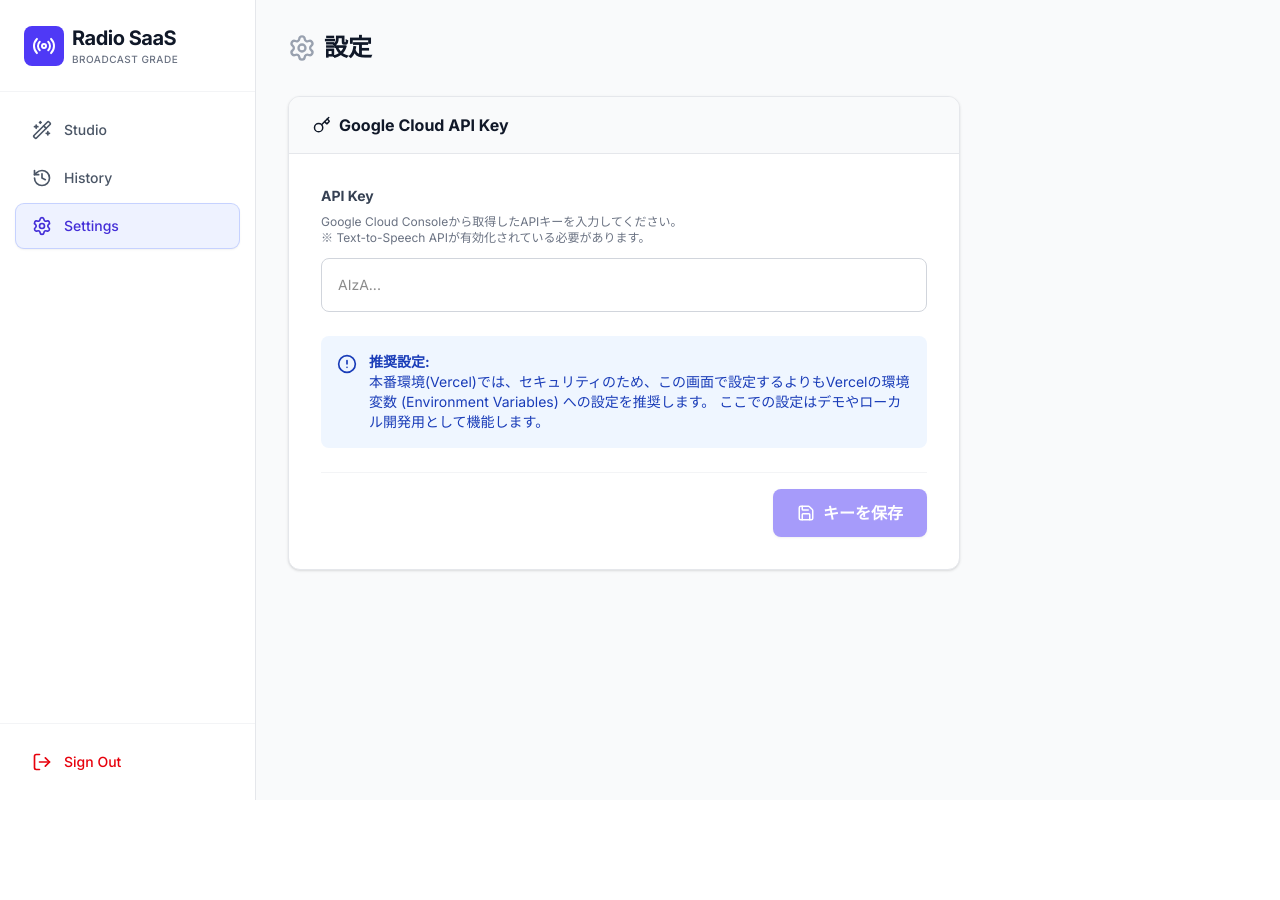
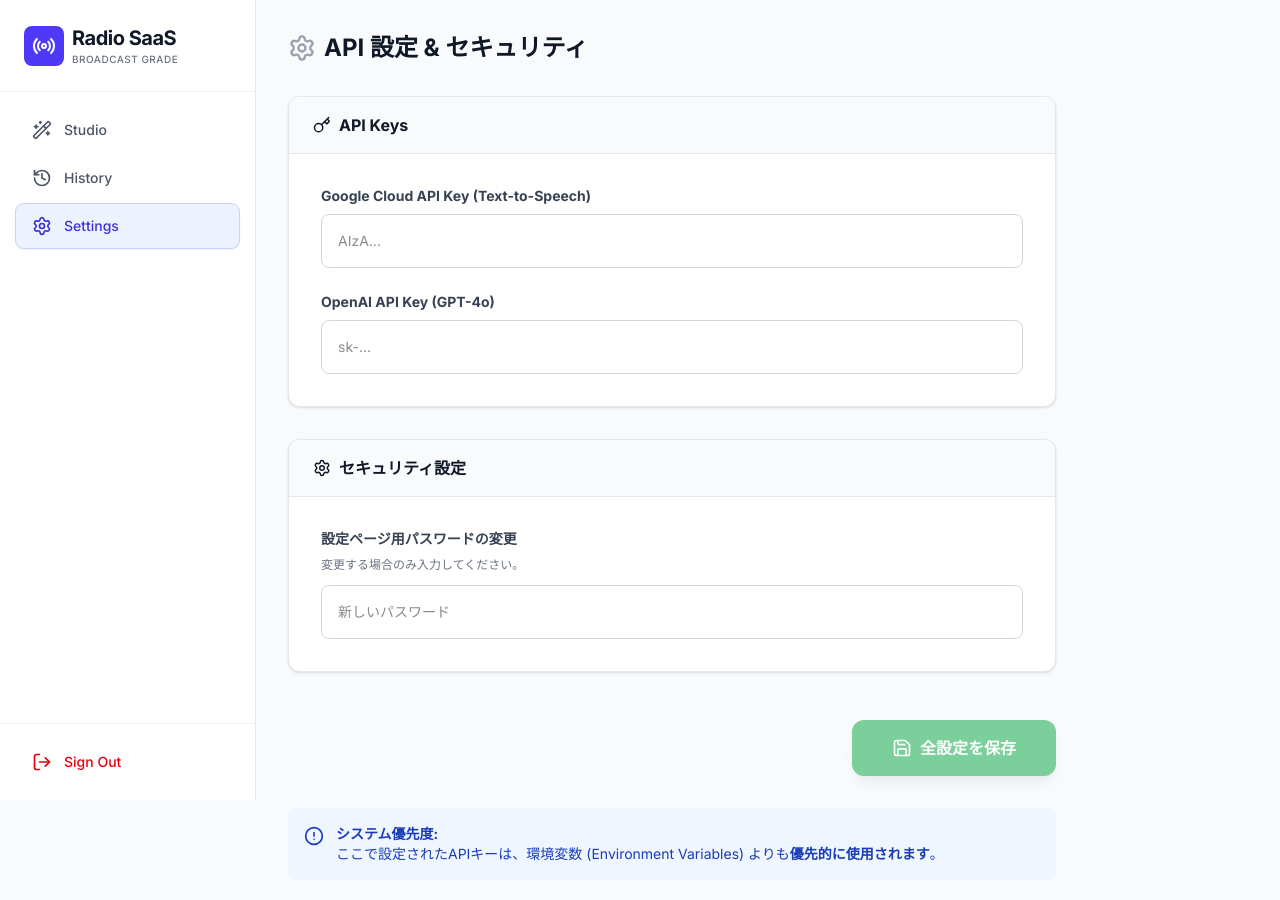
Before and after one commit to yujiro3440923/Text-to-speach, a Next.js app: page /settings in a window 1280 px wide. Shown: the top 900 px of the page. Before the commit the page ends 800 px from the top, so only its background shows below. Built offline with nearby package versions, Linux system fonts and the light colour scheme; no server answers.

Commit message:
feat: Secure Settings & Audio Stop Control

```diff
--- a/app/api/check-text/route.ts
+++ b/app/api/check-text/route.ts
@@ -16,15 +16,21 @@ export async function POST(request: Request) {
     const { data: orgData, error: dbError } = await supabase
       .from('organizations')
       .select('openai_api_key')
-      .eq('id', DEMO_ORG_ID)
+      .limit(1)
       .single();
 
-    if (dbError || !orgData?.openai_api_key) {
+    // Prioritize DB Key, fallback to Env
+    let apiKey = process.env.OPENAI_API_KEY;
+    if (orgData?.openai_api_key) {
+      apiKey = orgData.openai_api_key;
+    }
+
+    if (!apiKey) {
       return NextResponse.json({ error: 'OpenAI APIキーが設定されていません。' }, { status: 400 });
     }
 
     const openai = new OpenAI({
-      apiKey: orgData.openai_api_key,
+      apiKey: apiKey,
     });
 
     const targetCharCount = Math.floor(seconds * 5.5);
--- a/app/history/page.tsx
+++ b/app/history/page.tsx
@@ -1,9 +1,9 @@
 'use client';
 
-import { useState, useEffect } from 'react';
+import { useState, useEffect, useRef } from 'react';
 import { createBrowserClient } from '@supabase/ssr';
 import { Sidebar } from '@/components/Sidebar';
-import { Play, Download, Calendar, Clock, FileText } from 'lucide-react';
+import { Play, Square, Download, Calendar, Clock, FileText } from 'lucide-react';
 import { format } from 'date-fns';
 import { ja } from 'date-fns/locale';
 
@@ -33,11 +33,43 @@ export default function HistoryPage() {
     fetchHistory();
   }, [supabase]);
 
+  const audioRef = useRef<HTMLAudioElement | null>(null);
+
+  useEffect(() => {
+    return () => {
+      if (audioRef.current) {
+        audioRef.current.pause();
+        audioRef.current = null;
+      }
+    };
+  }, []);
+
   const handlePlay = (url: string, id: string) => {
+    // If playing same audio, stop it
+    if (playingId === id) {
+      if (audioRef.current) {
+        audioRef.current.pause();
+        audioRef.current = null;
+      }
+      setPlayingId(null);
+      return;
+    }
+
+    // If playing another audio, stop it first
+    if (audioRef.current) {
+      audioRef.current.pause();
+    }
+
     const audio = new Audio(url);
-    audio.play();
+    audioRef.current = audio;
+
+    audio.play().catch(e => console.error("Play error:", e));
     setPlayingId(id);
-    audio.onended = () => setPlayingId(null);
+
+    audio.onended = () => {
+      setPlayingId(null);
+      audioRef.current = null;
+    };
   };
 
   return (
@@ -80,10 +112,10 @@ export default function HistoryPage() {
                 <div className="flex items-center gap-3">
                   <button
                     onClick={() => handlePlay(item.file_url, item.id)}
-                    className="p-3 rounded-full bg-gray-100 hover:bg-indigo-600 hover:text-white transition-colors text-gray-700"
-                    title="再生"
+                    className={`p-3 rounded-full transition-colors ${playingId === item.id ? 'bg-red-100 text-red-600 hover:bg-red-200' : 'bg-gray-100 text-gray-700 hover:bg-indigo-600 hover:text-white'}`}
+                    title={playingId === item.id ? "停止" : "再生"}
                   >
-                    <Play size={20} fill={playingId === item.id ? "currentColor" : "none"} />
+                    {playingId === item.id ? <Square size={20} fill="currentColor" /> : <Play size={20} fill="currentColor" />}
                   </button>
                   <a
                     href={item.file_url}
--- a/app/settings/page.tsx
+++ b/app/settings/page.tsx
@@ -7,7 +7,15 @@ import { Key, Save, Check, Settings as SettingsIcon, AlertCircle } from 'lucide-
 import { toast } from 'sonner';
 
 export default function SettingsPage() {
+  /* State */
   const [apiKey, setApiKey] = useState('');
+  const [openaiKey, setOpenaiKey] = useState('');
+
+  const [passwordInput, setPasswordInput] = useState('');
+  const [isAuthenticated, setIsAuthenticated] = useState(false);
+  const [currentPassword, setCurrentPassword] = useState('1234'); // Default fallback, but should fetch from DB
+  const [newPassword, setNewPassword] = useState('');
+
   const [orgId, setOrgId] = useState<string | null>(null);
   const [loading, setLoading] = useState(true);
   const [saving, setSaving] = useState(false);
@@ -22,9 +30,6 @@ export default function SettingsPage() {
       const { data: { session } } = await supabase.auth.getSession();
       if (!session) return;
 
-      // Ideally fetching user's org. For prototype, we might find the first org linked?
-      // Or just list organizations and let them pick if multiple (unlikely for now).
-
       const { data: orgData, error } = await supabase
         .from('organizations')
         .select('*')
@@ -33,15 +38,26 @@ export default function SettingsPage() {
 
       if (orgData) {
         setOrgId(orgData.id);
-        // Do not show full key for security? Or show it?
-        // Usually we mask it. But for simple SaaS management, let's show it partially or placeholder.
         setApiKey(orgData.google_api_key || '');
+        setOpenaiKey(orgData.openai_api_key || '');
+        if (orgData.settings_password) {
+          setCurrentPassword(orgData.settings_password);
         }
-
+      }
       setLoading(false);
     };
     fetchSettings();
   }, [supabase]);
+
+  const handleUnlock = (e: React.FormEvent) => {
+    e.preventDefault();
+    if (passwordInput === currentPassword) {
+      setIsAuthenticated(true);
+      toast.success('認証成功');
+    } else {
+      toast.error('パスワードが違います');
+    }
+  };
 
   const handleSave = async () => {
     if (!orgId) {
@@ -50,18 +66,62 @@ export default function SettingsPage() {
     }
     setSaving(true);
 
+    // Update object
+    const updates: any = {
+      google_api_key: apiKey,
+      openai_api_key: openaiKey
+    };
+
+    if (newPassword && newPassword.length >= 4) {
+      updates.settings_password = newPassword;
+      setCurrentPassword(newPassword); // Update local state
+    } else if (newPassword) {
+      toast.warning('パスワードは4文字以上で設定してください（変更はスキップされました）');
+    }
+
     const { error } = await supabase
       .from('organizations')
-      .update({ google_api_key: apiKey })
+      .update(updates)
       .eq('id', orgId);
 
     if (error) {
       toast.error('保存に失敗しました');
     } else {
-      toast.success('APIキーを更新しました');
+      toast.success('設定を更新しました');
+      if (newPassword && newPassword.length >= 4) setNewPassword(''); // Clear new password field
     }
     setSaving(false);
   };
+
+  if (!isAuthenticated && !loading) {
+    return (
+      <div className="flex min-h-screen bg-gray-50">
+        <Sidebar />
+        <main className="flex-1 ml-64 p-8 flex items-center justify-center">
+          <div className="bg-white p-8 rounded-xl shadow-lg border border-gray-200 w-full max-w-md">
+            <h2 className="text-xl font-bold text-gray-900 mb-6 flex items-center gap-2">
+              <Key size={24} className="text-gray-400" />
+              セキュリティ保護
+            </h2>
+            <form onSubmit={handleUnlock}>
+              <p className="text-sm text-gray-600 mb-4">設定を変更するにはパスワードを入力してください。<br />(初期設定: 1234)</p>
+              <input
+                type="password"
+                value={passwordInput}
+                onChange={(e) => setPasswordInput(e.target.value)}
+                className="w-full p-4 border border-gray-300 rounded-lg mb-6 focus:ring-2 focus:ring-indigo-500"
+                placeholder="パスワード"
+                autoFocus
+              />
+              <button type="submit" className="w-full py-3 bg-indigo-600 hover:bg-indigo-700 text-white font-bold rounded-lg transition-colors">
+                解除
+              </button>
+            </form>
+          </div>
+        </main>
+      </div>
+    );
+  }
 
   return (
     <div className="flex min-h-screen bg-gray-50">
@@ -69,53 +129,92 @@ export default function SettingsPage() {
       <main className="flex-1 ml-64 p-8">
         <h1 className="text-2xl font-bold text-gray-900 mb-8 flex items-center gap-2">
           <SettingsIcon size={28} className="text-gray-400" />
-          設定
+          API 設定 & セキュリティ
         </h1>
 
-        <div className="bg-white rounded-xl border border-gray-200 shadow-sm max-w-2xl overflow-hidden">
+        <div className="max-w-3xl space-y-8">
+
+          {/* API Keys Section */}
+          <div className="bg-white rounded-xl border border-gray-200 shadow-sm overflow-hidden">
             <div className="px-6 py-4 bg-gray-50 border-b border-gray-200">
               <h3 className="font-bold text-gray-900 flex items-center gap-2">
-              <Key size={18} /> Google Cloud API Key
+                <Key size={18} /> API Keys
               </h3>
             </div>
             <div className="p-8 space-y-6">
               <div>
                 <label className="block text-sm font-bold text-gray-700 mb-2">
-                API Key
+                  Google Cloud API Key (Text-to-Speech)
                 </label>
-              <p className="text-xs text-gray-500 mb-3">
-                Google Cloud Consoleから取得したAPIキーを入力してください。<br />
-                ※ Text-to-Speech APIが有効化されている必要があります。
-              </p>
                 <input
                   type="text"
                   value={apiKey}
                   onChange={(e) => setApiKey(e.target.value)}
-                className="w-full p-4 border border-gray-300 rounded-lg focus:ring-2 focus:ring-indigo-500 focus:border-indigo-500 font-mono text-sm"
+                  className="w-full p-4 border border-gray-300 rounded-lg focus:ring-2 focus:ring-indigo-500 font-mono text-sm"
                   placeholder="AIzA..."
                 />
               </div>
 
-            <div className="bg-blue-50 text-blue-800 p-4 rounded-lg text-sm flex items-start gap-3">
-              <AlertCircle size={20} className="shrink-0 mt-0.5" />
               <div>
-                <strong>推奨設定:</strong><br />
-                本番環境(Vercel)では、セキュリティのため、この画面で設定するよりもVercelの環境変数 (Environment Variables) への設定を推奨します。
-                ここでの設定はデモやローカル開発用として機能します。
+                <label className="block text-sm font-bold text-gray-700 mb-2">
+                  OpenAI API Key (GPT-4o)
+                </label>
+                <input
+                  type="text"
+                  value={openaiKey}
+                  onChange={(e) => setOpenaiKey(e.target.value)}
+                  className="w-full p-4 border border-gray-300 rounded-lg focus:ring-2 focus:ring-indigo-500 font-mono text-sm"
+                  placeholder="sk-..."
+                />
+              </div>
             </div>
           </div>
 
-            <div className="pt-4 border-t border-gray-100 flex justify-end">
+          {/* Security Section */}
+          <div className="bg-white rounded-xl border border-gray-200 shadow-sm overflow-hidden">
+            <div className="px-6 py-4 bg-gray-50 border-b border-gray-200">
+              <h3 className="font-bold text-gray-900 flex items-center gap-2">
+                <SettingsIcon size={18} /> セキュリティ設定
+              </h3>
+            </div>
+            <div className="p-8 space-y-6">
+              <div>
+                <label className="block text-sm font-bold text-gray-700 mb-2">
+                  設定ページ用パスワードの変更
+                </label>
+                <p className="text-xs text-gray-500 mb-3">
+                  変更する場合のみ入力してください。
+                </p>
+                <input
+                  type="password"
+                  value={newPassword}
+                  onChange={(e) => setNewPassword(e.target.value)}
+                  className="w-full p-4 border border-gray-300 rounded-lg focus:ring-2 focus:ring-indigo-500 text-sm"
+                  placeholder="新しいパスワード"
+                />
+              </div>
+            </div>
+          </div>
+
+          <div className="flex justify-end pt-4">
             <button
               onClick={handleSave}
               disabled={saving || loading}
-                className="bg-indigo-600 hover:bg-indigo-700 text-white font-bold py-3 px-6 rounded-lg shadow-sm flex items-center gap-2 transition-all disabled:opacity-50"
+              className="bg-green-600 hover:bg-green-700 text-white font-bold py-4 px-10 rounded-xl shadow-lg flex items-center gap-2 transition-all disabled:opacity-50 transform hover:scale-105"
             >
-                {saving ? <div className="animate-spin w-4 h-4 border-2 border-white border-t-transparent rounded-full" /> : <Save size={18} />}
-                キーを保存
+              {saving ? <div className="animate-spin w-5 h-5 border-2 border-white border-t-transparent rounded-full" /> : <Save size={20} />}
+              全設定を保存
             </button>
           </div>
+
+          <div className="bg-blue-50 text-blue-800 p-4 rounded-lg text-sm flex items-start gap-3 mt-4">
+            <AlertCircle size={20} className="shrink-0 mt-0.5" />
+            <div>
+              <strong>システム優先度:</strong><br />
+              ここで設定されたAPIキーは、環境変数 (Environment Variables) よりも<strong>優先的に使用されます</strong>。
             </div>
+          </div>
+
         </div>
       </main>
     </div>
```
Also changed, not shown: 1 other file (tests, documents, lock files or other folders). Lines whose indentation alone changed are shown as unchanged.
